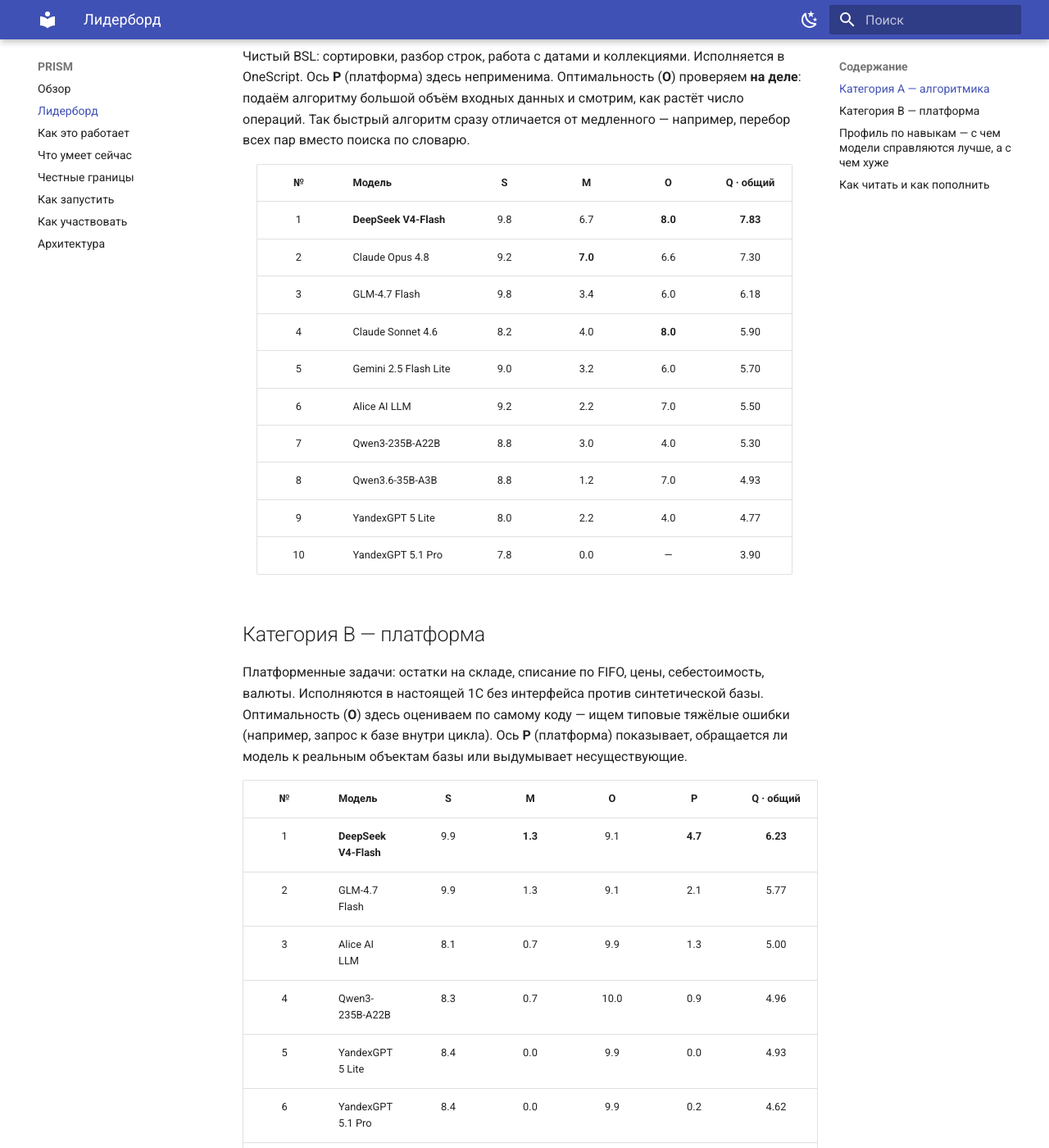
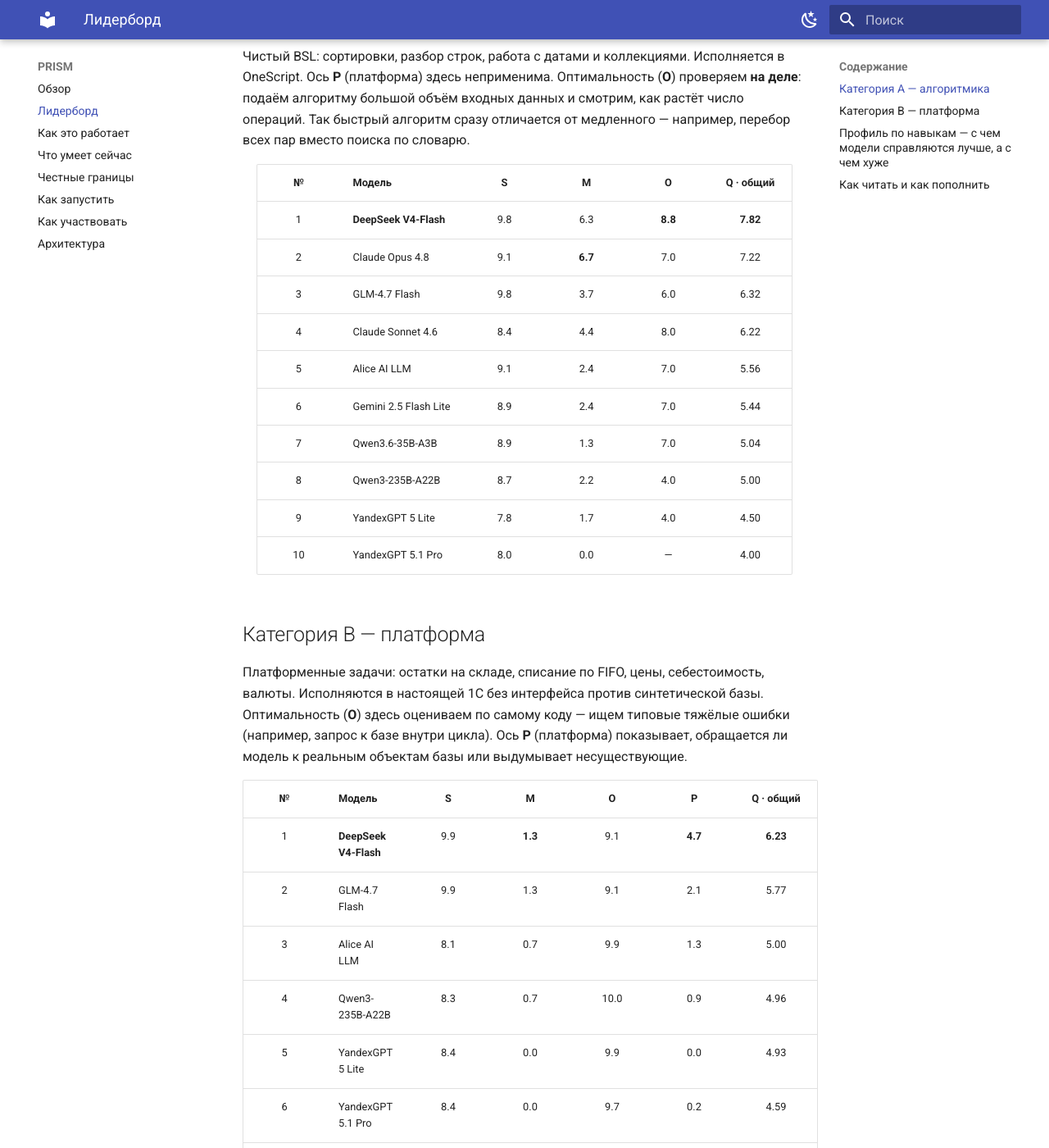
Before and after one commit to genlab-1c/prism, an MkDocs documentation site: the page built from docs/leaderboard.md, in a window 1280 px wide and 1400 px high, scrolled down 426 px. Shown: the whole window at 82% size. Built offline with MkDocs 1.6.1 and Material for MkDocs 9.7.7, drawn with Linux system fonts in a browser that asks for light colours; some of the changed text lies outside the part shown.

Commit message:
docs: refresh leaderboard and counts after category-A rework
Пересчёт лидерборда A на 9 задачах — таблицы и счётные бейджи обновлены в
README, docs/leaderboard.md (страница mkdocs) и docs/status.md. В tasks/README
и CHANGELOG счётчики 25 -> 24 задачи, диапазон A1-A10 -> A1-A9. В CITATION.cff
добавлена дата релиза 2026-06-24.

```diff
--- a/docs/leaderboard.md
+++ b/docs/leaderboard.md
@@ -21,16 +21,16 @@
 
 | № | Модель | S | M | O | Q · общий |
 |:---:|--------|:---:|:---:|:---:|:---:|
-| 1 | **DeepSeek V4-Flash** | 9.8 | 6.7 | **8.0** | **7.83** |
-| 2 | Claude Opus 4.8 | 9.2 | **7.0** | 6.6 | 7.30 |
-| 3 | GLM-4.7 Flash | 9.8 | 3.4 | 6.0 | 6.18 |
-| 4 | Claude Sonnet 4.6 | 8.2 | 4.0 | **8.0** | 5.90 |
-| 5 | Gemini 2.5 Flash Lite | 9.0 | 3.2 | 6.0 | 5.70 |
-| 6 | Alice AI LLM | 9.2 | 2.2 | 7.0 | 5.50 |
-| 7 | Qwen3-235B-A22B | 8.8 | 3.0 | 4.0 | 5.30 |
-| 8 | Qwen3.6-35B-A3B | 8.8 | 1.2 | 7.0 | 4.93 |
-| 9 | YandexGPT 5 Lite | 8.0 | 2.2 | 4.0 | 4.77 |
-| 10 | YandexGPT 5.1 Pro | 7.8 | 0.0 | — | 3.90 |
+| 1 | **DeepSeek V4-Flash** | 9.8 | 6.3 | **8.8** | **7.82** |
+| 2 | Claude Opus 4.8 | 9.1 | **6.7** | 7.0 | 7.22 |
+| 3 | GLM-4.7 Flash | 9.8 | 3.7 | 6.0 | 6.32 |
+| 4 | Claude Sonnet 4.6 | 8.4 | 4.4 | 8.0 | 6.22 |
+| 5 | Alice AI LLM | 9.1 | 2.4 | 7.0 | 5.56 |
+| 6 | Gemini 2.5 Flash Lite | 8.9 | 2.4 | 7.0 | 5.44 |
+| 7 | Qwen3.6-35B-A3B | 8.9 | 1.3 | 7.0 | 5.04 |
+| 8 | Qwen3-235B-A22B | 8.7 | 2.2 | 4.0 | 5.00 |
+| 9 | YandexGPT 5 Lite | 7.8 | 1.7 | 4.0 | 4.50 |
+| 10 | YandexGPT 5.1 Pro | 8.0 | 0.0 | — | 4.00 |
 
 </div>
 <!-- /prism:lb:a-overall -->
@@ -53,7 +53,7 @@
 | 3 | Alice AI LLM | 8.1 | 0.7 | 9.9 | 1.3 | 5.00 |
 | 4 | Qwen3-235B-A22B | 8.3 | 0.7 | 10.0 | 0.9 | 4.96 |
 | 5 | YandexGPT 5 Lite | 8.4 | 0.0 | 9.9 | 0.0 | 4.93 |
-| 6 | YandexGPT 5.1 Pro | 8.4 | 0.0 | 9.9 | 0.2 | 4.62 |
+| 6 | YandexGPT 5.1 Pro | 8.4 | 0.0 | 9.7 | 0.2 | 4.59 |
 | 7 | Gemini 2.5 Flash Lite | 8.8 | 0.0 | 9.2 | 0.0 | 4.50 |
 
 </div>
@@ -77,15 +77,15 @@
 
 | Модель | строки | коллекции | алгоритм |
 |--------|:---:|:---:|:---:|
-| **DeepSeek V4-Flash** | **7.8** | 6.7 | **7.5** |
-| Claude Opus 4.8 | 5.0 | **7.1** | **7.5** |
-| GLM-4.7 Flash | 5.0 | 2.0 | 2.9 |
-| Claude Sonnet 4.6 | 5.0 | 4.3 | 0.0 |
-| Gemini 2.5 Flash Lite | 5.0 | 1.7 | 5.0 |
-| Alice AI LLM | 2.5 | 1.7 | 2.5 |
-| Qwen3-235B-A22B | 2.5 | 2.9 | 2.5 |
-| Qwen3.6-35B-A3B | 0.0 | 1.7 | 0.0 |
-| YandexGPT 5 Lite | 0.0 | 2.5 | 3.1 |
+| **DeepSeek V4-Flash** | **7.8** | 6.1 | **6.7** |
+| Claude Opus 4.8 | 5.0 | **6.7** | **6.7** |
+| GLM-4.7 Flash | 5.0 | 2.3 | 3.9 |
+| Claude Sonnet 4.6 | 5.0 | 5.0 | 0.0 |
+| Alice AI LLM | 2.5 | 2.0 | 3.3 |
+| Gemini 2.5 Flash Lite | 5.0 | 0.3 | 3.3 |
+| Qwen3.6-35B-A3B | 0.0 | 2.0 | 0.0 |
+| Qwen3-235B-A22B | 2.5 | 1.7 | 0.0 |
+| YandexGPT 5 Lite | 0.0 | 1.7 | 1.7 |
 | YandexGPT 5.1 Pro | 0.0 | 0.0 | 0.0 |
 
 </div>
```
Also changed, not shown: CHANGELOG.md (+1 -1 lines), README.md (+24 -24 lines), docs/status.md (+10 -10 lines), tasks/README.md (+11 -12 lines), 1 other file.
